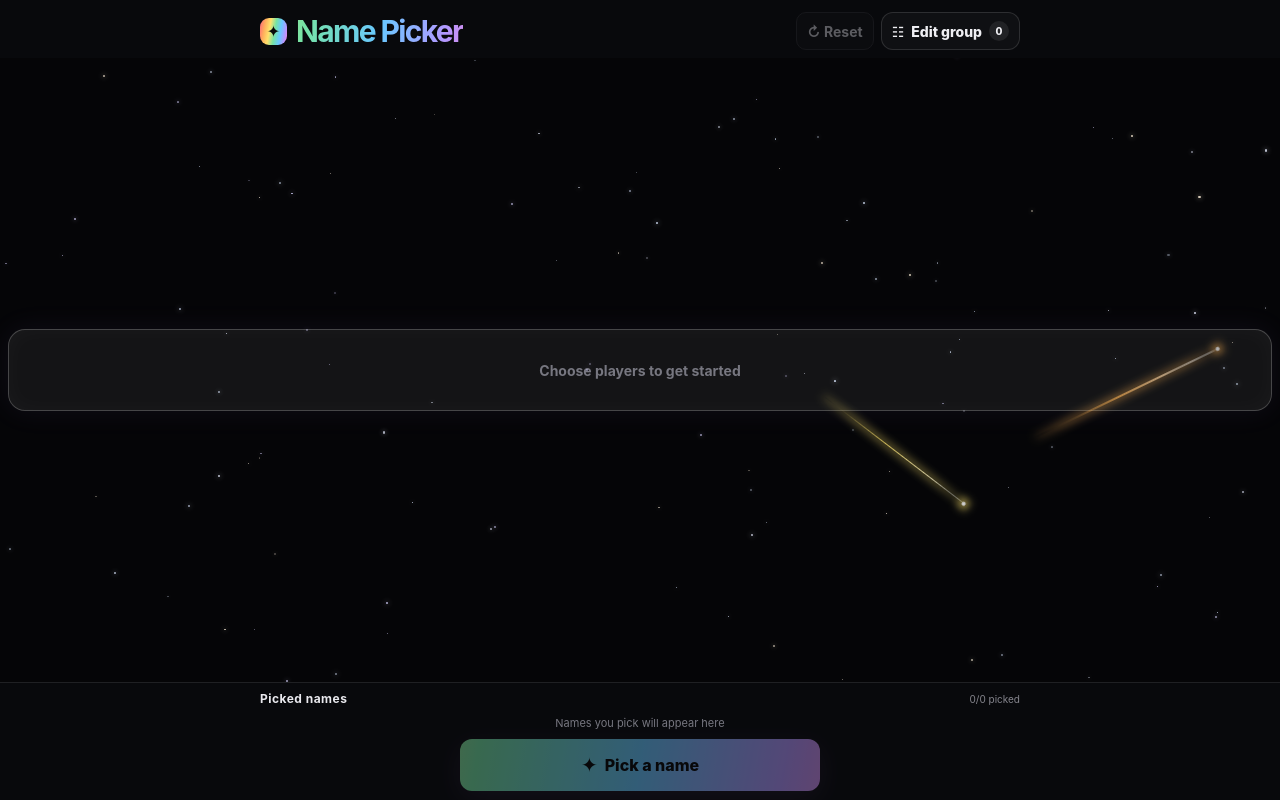
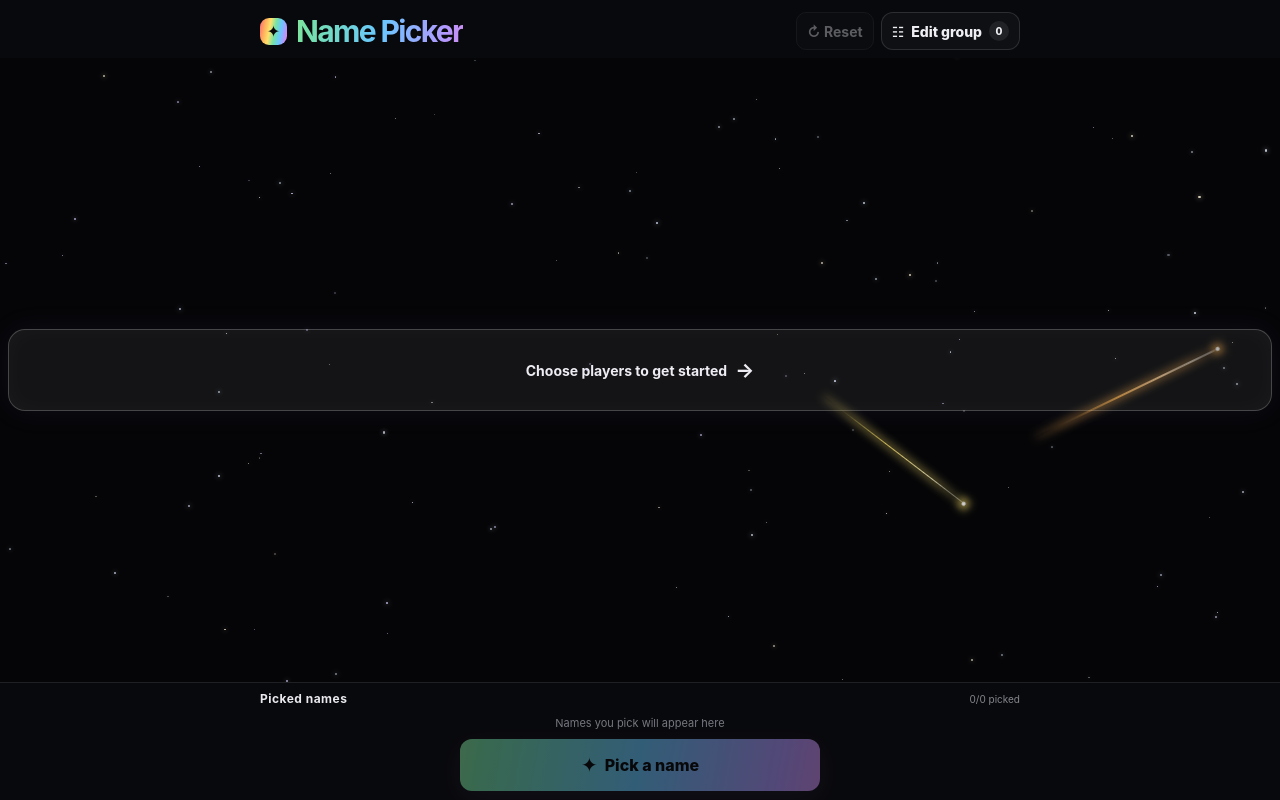
Before and after one commit to rbux523/names, a plain HTML site: page index.html in a window 1280 px wide. Drawn offline with Linux system fonts and the light colour scheme.

Commit message:
Link empty picker to group editor

```diff
--- a/app.js
+++ b/app.js
@@ -97,6 +97,26 @@
 
   function createPlayer(name, data = {}) {
     return { name, avatar: data.avatar || name, icon: data.icon || fallbackPlayer.icon };
+  }
+
+  function setPlaceholder(message, linkToGroup = false) {
+    if (!els.placeholder) return;
+    if (!linkToGroup) {
+      els.placeholder.textContent = message;
+      return;
+    }
+    const link = document.createElement('a');
+    link.className = 'group-picker-link';
+    link.href = 'group.html';
+    link.setAttribute('aria-label', `${message} — edit group`);
+    const text = document.createElement('span');
+    text.textContent = message;
+    const arrow = document.createElement('span');
+    arrow.className = 'group-picker-arrow';
+    arrow.setAttribute('aria-hidden', 'true');
+    arrow.textContent = '→';
+    link.append(text, arrow);
+    els.placeholder.replaceChildren(link);
   }
 
   function updateSelectionPosition() {
@@ -357,13 +377,13 @@
     if (state.pendingDraw) {
       startAnimation(state.pendingDraw.winnerName);
     } else if (state.originalGroup !== null && state.remaining.length === 0) {
-      els.placeholder.textContent = 'Everyone has been picked';
+      setPlaceholder('Everyone has been picked');
     } else if (state.history.length) {
-      els.placeholder.textContent = 'Ready for the next name';
+      setPlaceholder('Ready for the next name');
     } else if (selected.size === 0) {
-      els.placeholder.textContent = 'Choose players to get started';
+      setPlaceholder('Choose players to get started', true);
     } else {
-      els.placeholder.textContent = 'Tap Pick a name to begin';
+      setPlaceholder('Tap Pick a name to begin');
     }
   }
 
@@ -381,7 +401,7 @@
     }
     if (els.placeholder) {
       els.placeholder.hidden = false;
-      els.placeholder.textContent = 'Tap Pick a name to begin';
+      setPlaceholder('Tap Pick a name to begin');
     }
     if (els.history) renderHistory();
     if (els.list) {
--- a/styles.css
+++ b/styles.css
@@ -107,6 +107,12 @@ button:disabled { cursor: not-allowed; opacity: .44; }
   12.5%, 75% { transform: scale(1.16); }
 }
 .reel-placeholder { position: absolute; z-index: 3; top: var(--selection-center, 50%); left: 0; width: 100%; padding: 0 8px; color: #777780; text-align: center; font-size: 14px; font-weight: 650; transform: translateY(-50%); }
+.group-picker-link { display: inline-flex; align-items: center; justify-content: center; gap: 8px; color: #ededf3; text-decoration: none; }
+.group-picker-link:focus-visible { border-radius: 6px; outline: 2px solid #aebcff; outline-offset: 4px; }
+.group-picker-arrow { font-size: 20px; line-height: 1; transition: transform .16s ease; }
+@media (hover: hover) and (pointer: fine) {
+  .group-picker-link:hover .group-picker-arrow { transform: translateX(3px); }
+}
 .result { min-height: 22px; margin: 9px 0 13px; color: var(--muted); font-size: 13px; }
 .draw-button { width: min(100%, 360px); min-height: 52px; padding: 12px 20px; border: 0; color: #080808; background: var(--rainbow); background-size: 250% 100%; background-position: 0% 50%; animation: rainbow-flow 4s ease-in-out infinite alternate; font-size: 16px; box-shadow: 0 7px 28px #d98bff20; }
 .draw-button:hover:not(:disabled), .add-button:hover:not(:disabled) { transform: translateY(-2px); }
```
